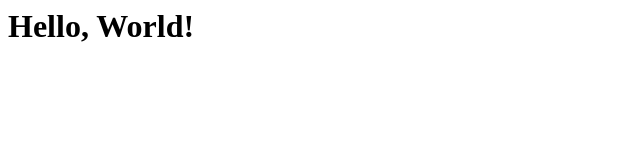
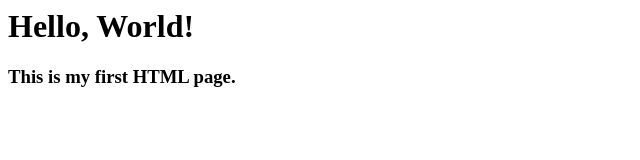
Before and after one commit to Jakhongir2002/git-uchun-loyiha, a plain HTML site: page index.html in a window 1280 px wide. Shown: the whole page, without its empty margins (0-640 px from the left). Drawn offline with Linux system fonts and the light colour scheme.

Commit message:
h3 matn added to index.html

```diff
--- a/index.html
+++ b/index.html
@@ -4,5 +4,6 @@
     </head>
     <body>
         <h1>Hello, World!</h1>
+        <h3>This is my first HTML page.</h3>
     </body>
 </html>
```
